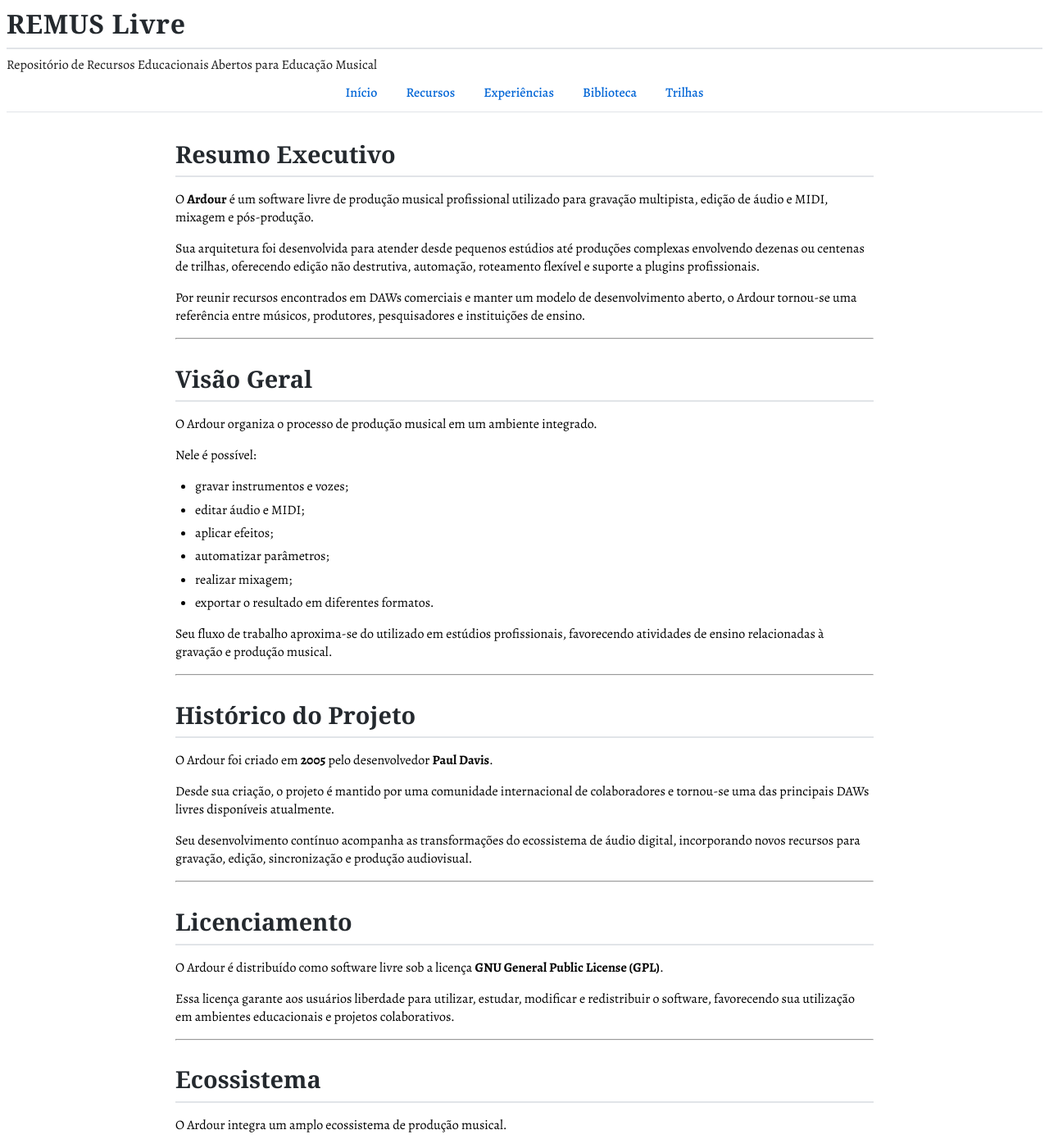
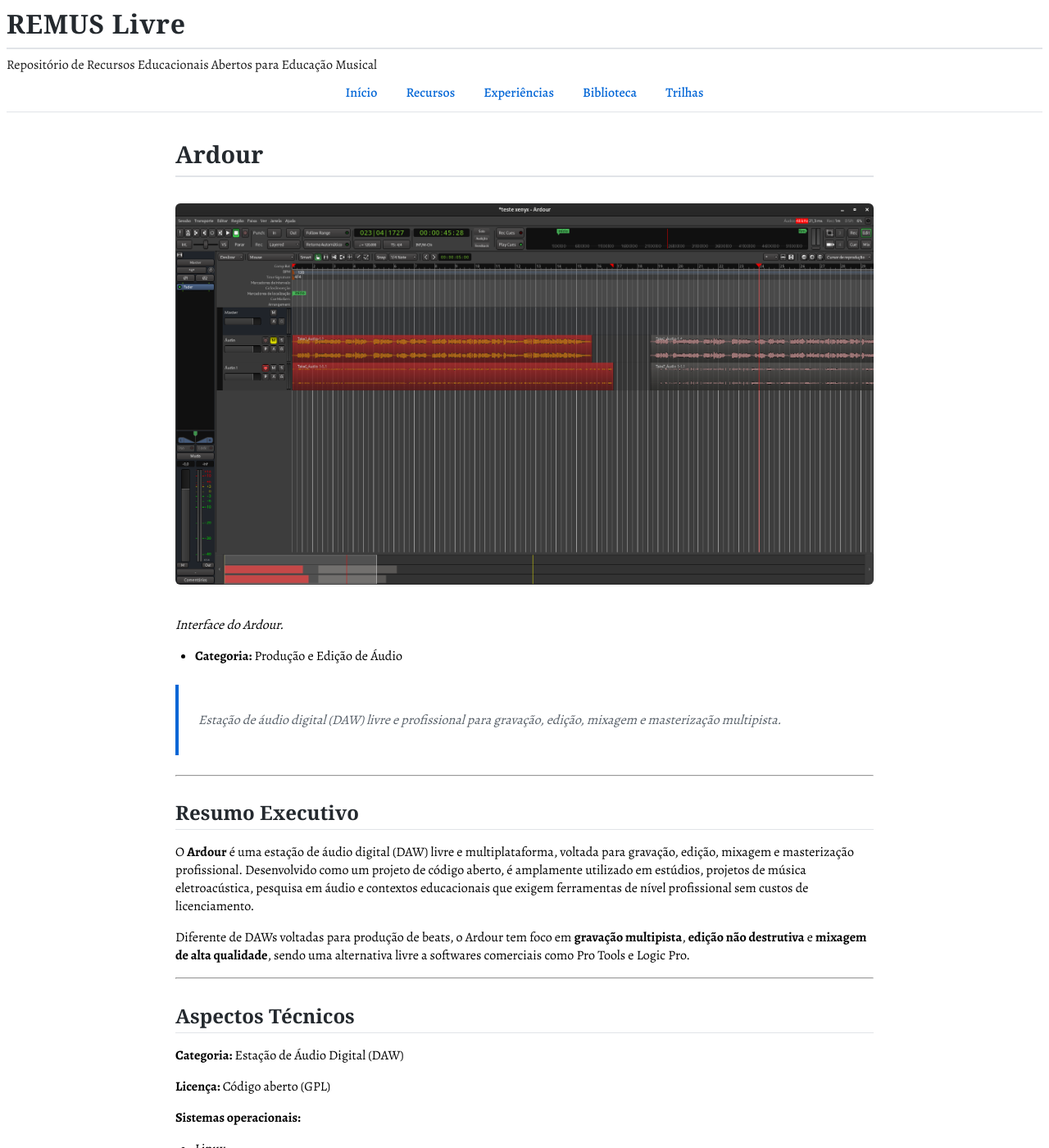
Before and after one commit to remus-livre/remus-livre.github.io, a Jekyll site: the page built from recursos/ardour.md, in a window 1280 px wide and 1400 px high. Shown: the whole window at 82% size. Built offline with Jekyll 4.4.1, drawn with Linux system fonts in a browser that asks for light colours; some web fonts are replaced; our own code applies the rules of GitHub Pages for plain Markdown files; some of the changed text lies outside the part shown.

Commit message:
Adiciona front matter e imagem à ficha do Ardour

```diff
--- a/recursos/ardour.md
+++ b/recursos/ardour.md
@@ -1,320 +1,209 @@
 ---
-
+layout: default
 title: Ardour
-description: Estação de Trabalho de Áudio Digital (DAW) livre para gravação, edição, mixagem e produção musical.
-category: Áudio
-slug: ardour
-version: 1.0.0
-status: Publicado
------------------
+---
 
 # Ardour
 
-> Estação de Trabalho de Áudio Digital (Digital Audio Workstation – DAW) livre e multiplataforma destinada à gravação, edição, mixagem, masterização e produção musical.
+![Ardour](../../imagens/audio/audio-ardour.jpg)
+
+*Interface do Ardour.*
+
+- **Categoria:** Produção e Edição de Áudio
+
+> Estação de áudio digital (DAW) livre e profissional para gravação, edição, mixagem e masterização multipista.
 
 ---
 
-# Resumo Executivo
+## Resumo Executivo
 
-O **Ardour** é um software livre de produção musical profissional utilizado para gravação multipista, edição de áudio e MIDI, mixagem e pós-produção.
+O **Ardour** é uma estação de áudio digital (DAW) livre e multiplataforma, voltada para gravação, edição, mixagem e masterização profissional. Desenvolvido como um projeto de código aberto, é amplamente utilizado em estúdios, projetos de música eletroacústica, pesquisa em áudio e contextos educacionais que exigem ferramentas de nível profissional sem custos de licenciamento.
 
-Sua arquitetura foi desenvolvida para atender desde pequenos estúdios até produções complexas envolvendo dezenas ou centenas de trilhas, oferecendo edição não destrutiva, automação, roteamento flexível e suporte a plugins profissionais.
-
-Por reunir recursos encontrados em DAWs comerciais e manter um modelo de desenvolvimento aberto, o Ardour tornou-se uma referência entre músicos, produtores, pesquisadores e instituições de ensino.
+Diferente de DAWs voltadas para produção de beats, o Ardour tem foco em **gravação multipista**, **edição não destrutiva** e **mixagem de alta qualidade**, sendo uma alternativa livre a softwares comerciais como Pro Tools e Logic Pro.
 
 ---
 
-# Visão Geral
+## Aspectos Técnicos
 
-O Ardour organiza o processo de produção musical em um ambiente integrado.
+**Categoria:** Estação de Áudio Digital (DAW)
 
-Nele é possível:
+**Licença:** Código aberto (GPL)
 
-* gravar instrumentos e vozes;
-* editar áudio e MIDI;
-* aplicar efeitos;
-* automatizar parâmetros;
-* realizar mixagem;
-* exportar o resultado em diferentes formatos.
-
-Seu fluxo de trabalho aproxima-se do utilizado em estúdios profissionais, favorecendo atividades de ensino relacionadas à gravação e produção musical.
-
----
-
-# Histórico do Projeto
-
-O Ardour foi criado em **2005** pelo desenvolvedor **Paul Davis**.
-
-Desde sua criação, o projeto é mantido por uma comunidade internacional de colaboradores e tornou-se uma das principais DAWs livres disponíveis atualmente.
-
-Seu desenvolvimento contínuo acompanha as transformações do ecossistema de áudio digital, incorporando novos recursos para gravação, edição, sincronização e produção audiovisual.
-
----
-
-# Licenciamento
-
-O Ardour é distribuído como software livre sob a licença **GNU General Public License (GPL)**.
-
-Essa licença garante aos usuários liberdade para utilizar, estudar, modificar e redistribuir o software, favorecendo sua utilização em ambientes educacionais e projetos colaborativos.
-
----
-
-# Ecossistema
-
-O Ardour integra um amplo ecossistema de produção musical.
-
-Entre os recursos compatíveis destacam-se:
-
-* JACK;
-* ALSA;
-* CoreAudio;
-* ASIO;
-* MIDI;
-* LV2;
-* VST;
-* AudioUnit (macOS);
-* interfaces de áudio USB;
-* superfícies de controle.
-
-Essa interoperabilidade permite integrar o Ardour a diferentes fluxos de produção musical.
-
----
-
-# Aspectos Técnicos
-
-**Categoria:** Estação de Trabalho de Áudio Digital (DAW)
-
-**Licença:** GNU GPL
-
-**Sistemas Operacionais**
+**Sistemas operacionais:**
 
 * Linux
 * Windows
 * macOS
 
-**Desenvolvimento**
+**Formatos suportados**
 
-* Linguagem principal: C++
-* Scripts em Lua para automação
-
-**Exportação**
+### Entrada
 
 * WAV
+* FLAC
 * AIFF
+* MIDI
+* entre outros
+
+### Exportação
+
+* WAV
 * FLAC
-* OGG Vorbis
-* MP3
-* CAF
-* BWF
+* AIFF
+* MP3 (via plugins)
+* entre outros
+
+### Recursos principais
+
+* Gravação multipista;
+* Edição não destrutiva;
+* Mixagem;
+* Automação;
+* Suporte a plugins (LV2, VST, AU);
+* Roteamento flexível;
+* Sincronização via JACK;
+* Masterização;
+* Gravação ao vivo.
 
 ---
 
-# Por dentro da ferramenta
+## Aplicações na Educação Musical
 
-O Ardour foi desenvolvido principalmente em **C++**, adotando uma arquitetura modular voltada para aplicações de áudio profissional.
+O Ardour pode ser utilizado em diferentes níveis de ensino.
 
-Seu mecanismo realiza edição **não destrutiva**, preservando os arquivos originais enquanto registra as operações realizadas na sessão.
+Entre as aplicações mais comuns destacam-se:
 
-Além da gravação e edição de áudio, o software possui um mecanismo interno para edição MIDI, automação precisa de parâmetros, roteamento avançado de sinais e processamento por plugins, permitindo organizar projetos de elevada complexidade.
+* gravação de performances;
+* produção de álbuns escolares;
+* trilhas sonoras;
+* documentação de processos criativos;
+* análise de áudio;
+* experimentação com efeitos;
+* projetos interdisciplinares;
+* preparação de material didático.
+
+Sua interface favorece tanto professores quanto estudantes avançados.
 
 ---
 
-# Recursos Principais
+## Escola Pública
 
-* gravação multipista;
-* edição de áudio;
-* edição MIDI;
-* automação;
-* mixer profissional;
-* roteamento flexível;
-* suporte a plugins;
-* sincronização com vídeo;
-* exportação em diversos formatos;
-* edição não destrutiva;
-* número de trilhas limitado apenas pelos recursos do computador.
+Por ser gratuito e funcionar em diferentes sistemas operacionais, o Ardour apresenta excelente potencial para escolas públicas.
+
+Entre suas vantagens:
+
+* ausência de custos com licenciamento;
+* instalação em laboratórios escolares;
+* utilização em computadores de baixo custo;
+* ampla documentação produzida pela comunidade;
+* possibilidade de utilização em projetos de extensão.
 
 ---
 
-# Aplicações na Educação Musical
+## STEAM
 
-O Ardour pode ser utilizado em atividades como:
+O Ardour dialoga com diferentes áreas do conhecimento.
 
-* gravação de performances;
-* produção de podcasts;
-* criação de trilhas sonoras;
-* edição de entrevistas;
-* mixagem de conjuntos musicais;
-* documentação de práticas musicais;
-* produção de materiais didáticos;
-* composição eletroacústica.
+Pode integrar projetos envolvendo:
+
+* Tecnologia (gravação digital, processamento de sinais);
+* Engenharia (mixagem, automação, roteamento);
+* Artes (produção sonora, trilhas);
+* Ciência (acústica, análise de áudio);
+* Matemática (frequências, amplitudes, proporções).
+
+Essas possibilidades favorecem propostas interdisciplinares e projetos baseados em resolução de problemas.
 
 ---
 
-# Escola Pública
+## Inteligência Artificial
 
-O Ardour apresenta elevado potencial para utilização em escolas, universidades e projetos de extensão.
+Embora o Ardour não seja uma ferramenta de IA, pode ser integrado a fluxos de trabalho que utilizam inteligência artificial.
 
-Entre seus diferenciais destacam-se:
+Exemplos:
 
-* software livre;
-* ausência de custos de licenciamento;
-* suporte a diferentes interfaces de áudio;
-* documentação aberta;
-* ampla comunidade internacional.
+* separação de trilhas (via ferramentas externas);
+* remoção de ruído com modelos generativos;
+* transcrição automática;
+* análise musical assistida;
+* masterização assistida.
+
+A IA deve atuar como ferramenta de apoio ao processo criativo e pedagógico, preservando a autoria e a mediação docente.
 
 ---
 
-# Formação de Professores
+## Primeira Experiência
 
-Na formação docente, o Ardour possibilita discutir:
-
-* gravação digital;
-* produção de materiais educacionais;
-* edição de áudio;
-* organização de estúdios escolares;
-* cultura do software livre;
-* fluxos profissionais de produção sonora.
-
----
-
-# STEAM
-
-Projetos envolvendo o Ardour podem integrar:
-
-* Música;
-* Física (acústica);
-* Computação;
-* Produção Audiovisual;
-* Engenharia de Áudio;
-* Tecnologias Digitais.
-
----
-
-# Inteligência Artificial
-
-O Ardour pode integrar fluxos de trabalho apoiados por Inteligência Artificial.
-
-Entre as possibilidades:
-
-* restauração de áudio;
-* transcrição automática;
-* organização de sessões;
-* análise espectral;
-* apoio à edição.
-
-A utilização dessas tecnologias deve preservar a autoria, a ética e a mediação pedagógica.
-
----
-
-# Primeira Experiência
-
-Uma atividade inicial consiste em gravar uma pequena performance musical.
+Uma atividade inicial pode consistir na gravação de uma performance simples.
 
 Objetivos:
 
-* configurar a interface de áudio;
-* criar trilhas;
-* gravar;
-* editar trechos;
-* aplicar um efeito simples;
-* realizar a exportação final.
+* conhecer a interface;
+* criar uma sessão;
+* gravar faixas;
+* aplicar efeitos;
+* mixar;
+* exportar em WAV.
 
 Tempo estimado: 60 a 90 minutos.
 
 ---
 
-# Caderno de Bordo
+## Caderno de Bordo
 
-Durante as atividades recomenda-se registrar:
+Durante o uso do Ardour, recomenda-se registrar:
 
-* configuração utilizada;
 * dificuldades encontradas;
-* soluções adotadas;
-* procedimentos de gravação;
-* possibilidades pedagógicas observadas.
+* estratégias adotadas;
+* descobertas realizadas;
+* possibilidades pedagógicas identificadas;
+* sugestões para futuras atividades.
+
+Esses registros contribuem para processos de reflexão e aperfeiçoamento das práticas docentes.
 
 ---
 
-# Boas práticas
+## Materiais Complementares
 
-* organizar sessões por projeto;
-* nomear trilhas corretamente;
-* manter cópias de segurança;
-* gravar em pistas separadas;
-* documentar configurações de gravação;
-* utilizar exportações intermediárias durante projetos longos.
+Sugestões de consulta:
+
+* documentação oficial;
+* manuais produzidos pela comunidade;
+* fóruns de usuários;
+* vídeos tutoriais;
+* exemplos de sessões.
 
 ---
 
-# Limitações
+## Articulações
 
-Entre as principais limitações destacam-se:
+Esta ferramenta relaciona-se diretamente com:
 
-* curva de aprendizagem superior à de editores de áudio mais simples;
-* maior demanda por processamento em projetos complexos;
-* configuração inicial pode exigir conhecimentos básicos sobre interfaces de áudio e sistemas de áudio do sistema operacional.
-
-Essas características decorrem de sua proposta voltada à produção profissional.
+* Audacity;
+* LMMS;
+* Hydrogen;
+* Sonic Pi;
+* MuseScore;
+* editores de vídeo;
+* ambientes virtuais de aprendizagem.
 
 ---
 
-# Comparação com alternativas
+## Olhar do REMUS
 
-| Ferramenta | Principal característica                         |
-| ---------- | ------------------------------------------------ |
-| Ardour     | Gravação, edição e mixagem multipista            |
-| LMMS       | Produção baseada em MIDI e instrumentos virtuais |
-| Audacity   | Edição de áudio                                  |
-| Reaper     | DAW proprietária de baixo custo                  |
-| GarageBand | Produção musical integrada ao macOS              |
+O Ardour representa uma das iniciativas mais relevantes do movimento de software livre aplicado à Educação Musical.
+
+Sua consolidação demonstra que projetos colaborativos podem alcançar elevado nível técnico e atender desde estudantes iniciantes até profissionais da música.
+
+Para o REMUS Livre, o Ardour não é apenas uma DAW. É um exemplo de como a tecnologia pode servir à gravação, à documentação e à produção musical de alta qualidade, sem custos de licenciamento.
+
+Sua adoção em escolas públicas, universidades e projetos de extensão reforça seu potencial como ferramenta estratégica para uma educação musical crítica, colaborativa e aberta.
 
 ---
 
-# Materiais Complementares
-
-* Manual oficial do Ardour.
-* Documentação do projeto.
-* Guia de plugins LV2.
-* Tutoriais produzidos pela comunidade.
-* Repositório oficial.
-
----
-
-# Veja também
-
-* LMMS
-* Audacity
-* Hydrogen
-* MuseScore
-* Sonic Pi
-
----
-
-# Olhar do REMUS
-
-O Ardour demonstra que ferramentas livres podem atender demandas tradicionalmente associadas a ambientes profissionais de produção musical.
-
-Sua adoção em contextos educacionais amplia as possibilidades de registrar práticas musicais, desenvolver projetos autorais e compreender os processos contemporâneos de gravação, edição e mixagem.
-
-Mais do que substituir soluções proprietárias, o Ardour contribui para a formação de professores e estudantes capazes de compreender criticamente os fluxos de produção sonora e de construir autonomia tecnológica em ambientes educacionais.
-
----
-
-# Referências
+## Referências
 
 * Documentação oficial do Ardour.
 * Manual do usuário.
-* Repositório oficial do projeto.
-* Documentação sobre plugins e formatos suportados.
+* Comunidade Ardour.
 * Literatura sobre tecnologias digitais aplicadas à Educação Musical.
-
----
-
-# Histórico da ficha
-
-**Versão 1.0.0**
-
-* Primeira publicação.
-* Estrutura editorial alinhada ao padrão do REMUS Livre.
-* Conteúdo revisado com base na documentação oficial.
-16:00
```
